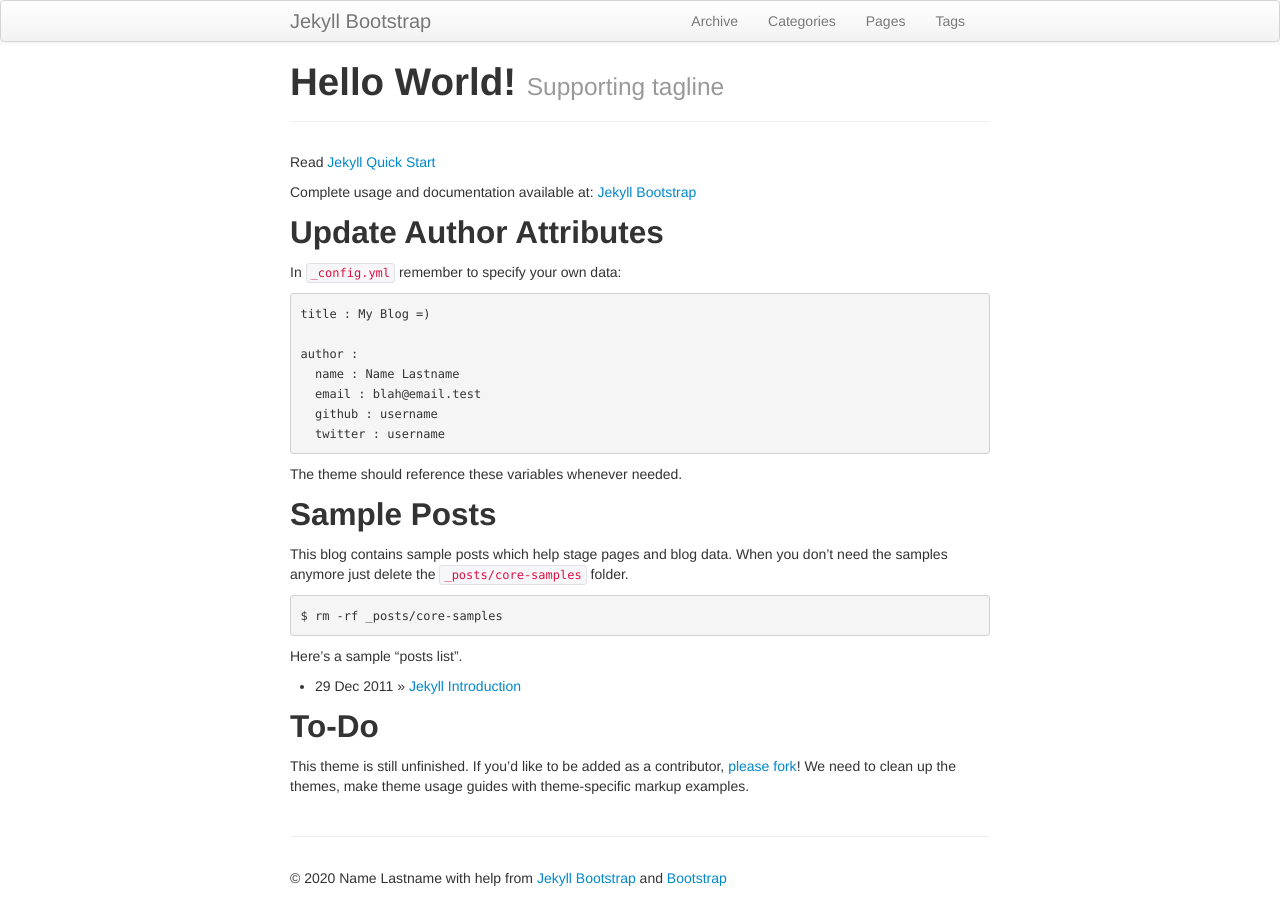
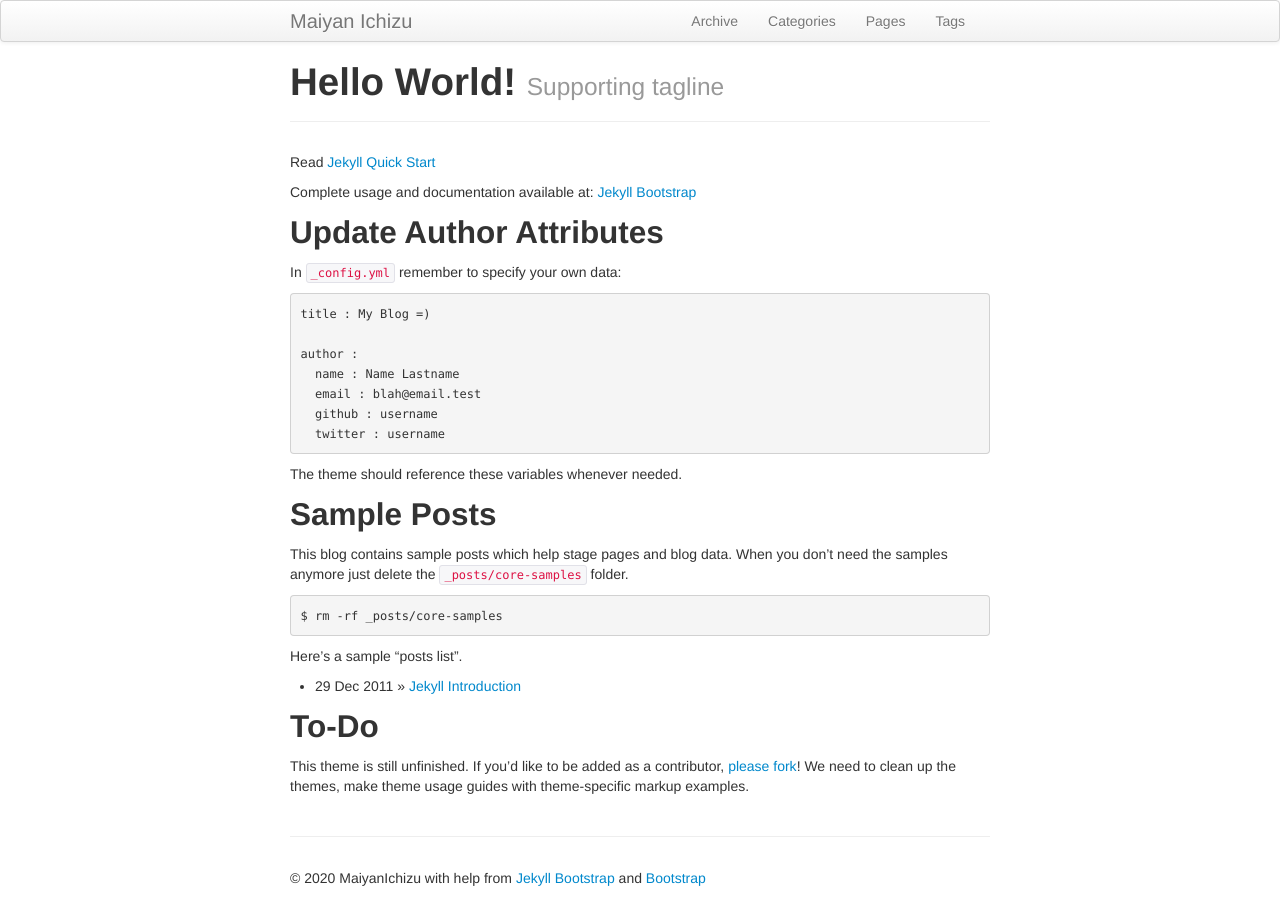
Before and after one commit to kakarot-21/maiyanichizu.github.com, a Jekyll site: the page built from index.md, in a window 1280 px wide. Built offline with Jekyll 4.4.1, drawn with Linux system fonts in a browser that asks for light colours.

Commit message:
Update _config.yml

```diff
--- a/_config.yml
+++ b/_config.yml
@@ -8,10 +8,10 @@ highlighter: pygments
 # Themes are encouraged to use these universal variables
 # so be sure to set them if your theme uses them.
 #
-title : Jekyll Bootstrap
+title : Maiyan Ichizu
 tagline: Site Tagline
 author :
-  name : Name Lastname
+  name : MaiyanIchizu
   email : blah@email.test
   github : username
   twitter : username
@@ -25,7 +25,7 @@ author :
 # Else if you are pushing to username.github.io, replace with your username.
 # Finally if you are pushing to a GitHub project page, include the project name at the end.
 #
-production_url : http://username.github.io
+production_url : http://maiyanichizu.github.io
 
 gems: ["jekyll-sitemap"]
 
```
